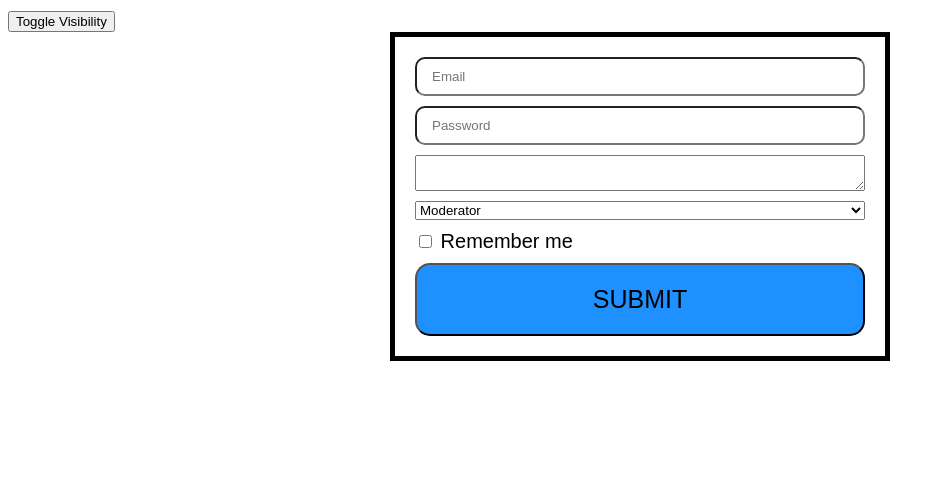
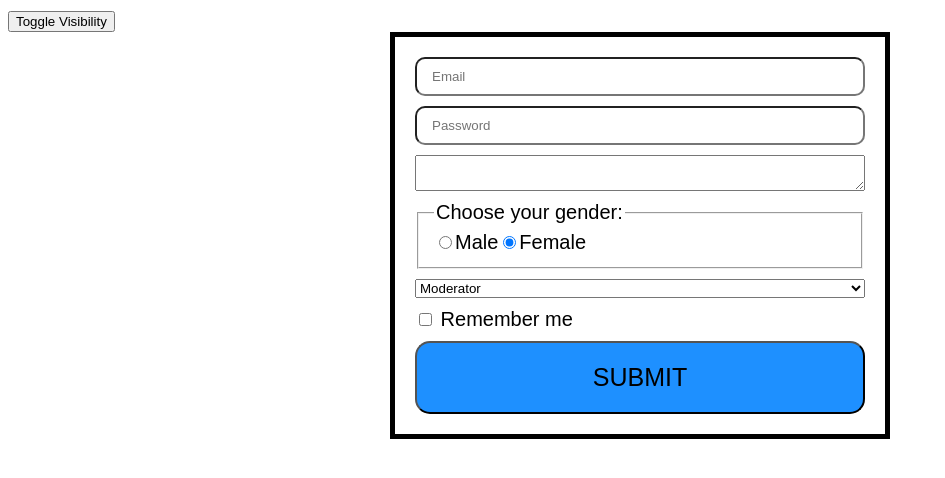
Before and after one commit to Makskuh/fe-2023-1-react-app, a React (Create React App) app: page / in a window 1280 px wide. Shown: the top 478 px of the page, without its empty margins (0-945 px from the left). Built offline with nearby package versions, Linux system fonts and the light colour scheme.

Commit message:
Add radio input example

```diff
--- a/src/components/LoginForm/index.jsx
+++ b/src/components/LoginForm/index.jsx
@@ -32,6 +32,7 @@ const initialValues = {
   isRemembered: false,
   comment: '',
   accountType: ACCOUNT_TYPES.MODER.OPTION_VALUE,
+  gender: 'female',
 };
 
 class LoginForm extends Component {
@@ -70,7 +71,8 @@ class LoginForm extends Component {
   );
 
   render() {
-    const { email, password, comment, accountType, isRemembered } = this.state;
+    const { email, password, comment, accountType, isRemembered, gender } =
+      this.state;
 
     const options = accountTypesArr.map(this.mapOptions);
 
@@ -93,6 +95,29 @@ class LoginForm extends Component {
           value={password}
         />
         <textarea name='comment' value={comment} onChange={this.handleChange} />
+        <fieldset>
+          <legend>Choose your gender:</legend>
+          <label>
+            <input
+              type='radio'
+              name='gender'
+              checked={gender === 'male'}
+              value='male'
+              onChange={this.handleChange}
+            />
+            Male
+          </label>
+          <label>
+            <input
+              type='radio'
+              name='gender'
+              checked={gender === 'female'}
+              value='female'
+              onChange={this.handleChange}
+            />
+            Female
+          </label>
+        </fieldset>
         <select
           name='accountType'
           onChange={this.handleChange}
```
